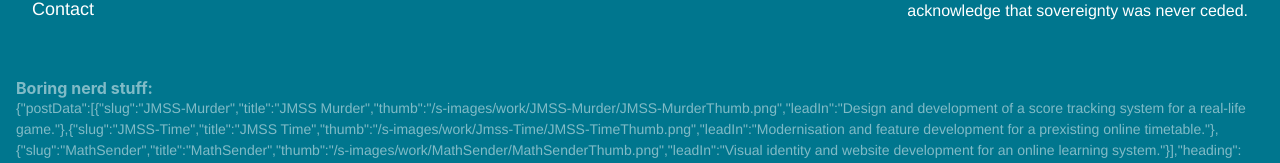
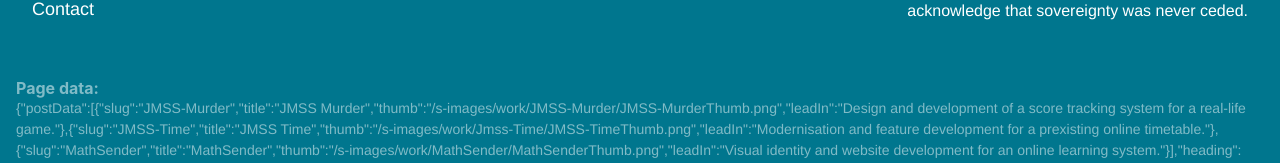
Before and after one commit to Collective-Fullstack/collective-fullstack.github.io, a Next.js app: page / in a window 1280 px wide. Shown: the part 1237-1400 px from the top of the page. Built offline with nearby package versions, Linux system fonts and the light colour scheme.

Commit message:
rename some things

```diff
--- a/pages/_app.jsx
+++ b/pages/_app.jsx
@@ -5,7 +5,7 @@ import {
 } from '@chakra-ui/react';
 
 import theme from '../lib/theme';
-import { Footer, ResponsiveIndicator, Navbar } from '../components';
+import { Footer, Navbar } from '../components';
 
 const AppContainer = ({ Component, pageProps }) => {
   // ideally this would use the useTheme hook.
@@ -39,7 +39,7 @@ const AppContainer = ({ Component, pageProps }) => {
       </Box>
       <Footer />
       <Box bg="brand.secondary" color="rgba(255,255,255,0.5)" p="4" fontSize="sm">
-        <Heading fontSize="md">Boring nerd stuff:</Heading>
+        <Heading fontSize="md">Page data:</Heading>
         {JSON.stringify(pageProps)}
       </Box>
     </ChakraProvider>
```
